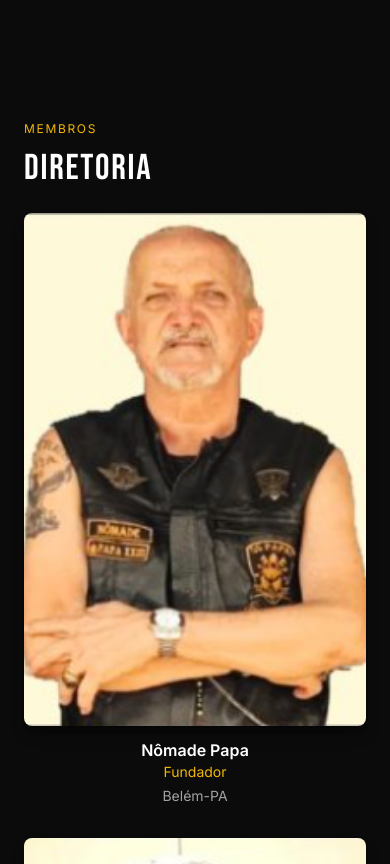
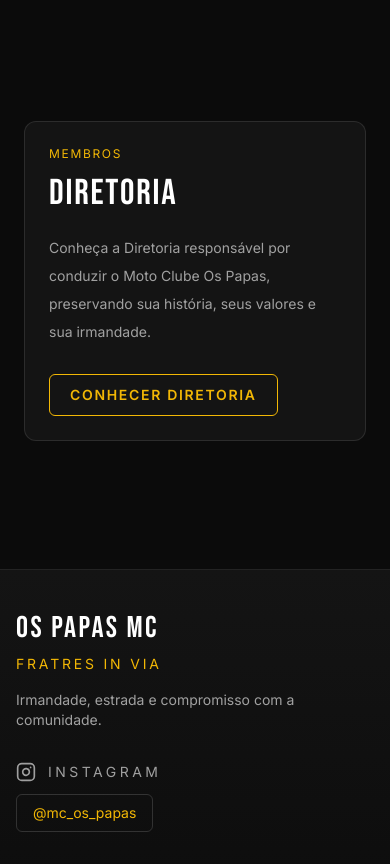
Before and after one commit to pedrocordova82/ospapas-site, a Next.js app in the folder web/: page /sobre in a window 390 px wide. Shown: the part 10160-11024 px from the top of the page. Built offline with nearby package versions, Linux system fonts and the light colour scheme.

Commit message:
Criação da página Diretoria

```diff
--- /dev/null
+++ b/web/app/diretoria/page.tsx
@@ -0,0 +1,62 @@
+import Image from "next/image";
+import { leadership } from "@/data/leadership";
+import { Reveal } from "@/components/ui/Reveal";
+
+export default function DiretoriaPage() {
+  return (
+    <div className="pb-16">
+      <section className="relative isolate overflow-hidden border-b border-white/10">
+        <Image
+          src="/images/sobre/capa_sobre.png"
+          alt="Moto Clube Os Papas"
+          fill
+          priority
+          className="object-cover"
+          sizes="100vw"
+        />
+        <div className="absolute inset-0 bg-[linear-gradient(180deg,rgba(11,11,11,0.5)_0%,rgba(11,11,11,0.95)_100%)]" />
+
+        <div className="relative mx-auto flex min-h-[42vh] w-full max-w-6xl items-end px-4 py-12 sm:px-6 lg:px-8">
+          <div className="max-w-3xl">
+            <p className="text-base uppercase tracking-[0.16em] text-[color:var(--color-gold-500)]">Institucional</p>
+            <h1 className="mt-3 text-balance font-heading text-5xl uppercase tracking-[0.05em] text-white sm:text-6xl lg:text-7xl">
+              Conheça a Diretoria
+            </h1>
+            <p className="mt-5 text-base leading-7 text-[color:var(--color-text-200)] sm:text-lg sm:leading-8">
+              Conheça os responsáveis por conduzir o Moto Clube Os Papas, preservando sua história, seus valores e sua irmandade.
+            </p>
+          </div>
+        </div>
+      </section>
+
+      <Reveal>
+        <section className="mx-auto w-full max-w-6xl px-6 py-16">
+          <p className="text-xs uppercase tracking-[0.14em] text-[color:var(--color-gold-500)]">Membros</p>
+          <h2 className="mt-3 font-heading text-4xl uppercase tracking-[0.05em] text-white sm:text-5xl">Diretoria</h2>
+          <div className="mt-8 grid grid-cols-1 gap-8 sm:grid-cols-2 md:grid-cols-3 lg:grid-cols-4">
+            {leadership.map((leader) => (
+              <article key={leader.name} className="group text-center">
+                <div className="aspect-[2/3] overflow-hidden rounded-lg shadow-lg shadow-black/40">
+                  <div className="relative h-full w-full">
+                    <Image
+                      src={leader.image}
+                      alt={leader.name}
+                      fill
+                      className="object-cover transition duration-300 group-hover:scale-[1.03]"
+                      sizes="(min-width: 1024px) 25vw, (min-width: 768px) 33vw, (min-width: 640px) 50vw, 100vw"
+                    />
+                  </div>
+                </div>
+                <div className="mt-3 text-center">
+                  <p className="font-semibold text-white">{leader.name}</p>
+                  <p className="text-sm text-[color:var(--color-gold-500)]">{leader.rank}</p>
+                  <p className="mt-1 text-sm text-[color:var(--color-text-300)]">{leader.sede}</p>
+                </div>
+              </article>
+            ))}
+          </div>
+        </section>
+      </Reveal>
+    </div>
+  );
+}
--- a/web/app/page.tsx
+++ b/web/app/page.tsx
@@ -1,7 +1,6 @@
 // TESTE DEPLOY VERCEL - confirmar push
 import { SedeCard } from "@/components/sedes/SedeCard";
 import { Reveal } from "@/components/ui/Reveal";
-import Image from "next/image";
 import Link from "next/link";
 
 export default function Home() {
@@ -81,7 +80,7 @@ export default function Home() {
           </h1>
           <p className="mt-6 text-sm uppercase tracking-[0.2em] text-white/80 sm:text-base sm:tracking-[0.24em]">FRATRES IN VIA</p>
           <p className="mt-8 max-w-2xl text-base leading-7 text-white/80 sm:mt-10 sm:text-lg sm:leading-8">
-            Estar em um Moto Clube é muito mais do que "andar de moto em grupo", é pertencer a algo muito maior. É ter códigos, histórias, símbolos e identidade que constroem uma irmandade capaz de cruzar quilômetros de asfalto e décadas de convivência. Esse é o Moto Clube OS PAPAS!
+            Estar em um Moto Clube é muito mais do que &quot;andar de moto em grupo&quot;, é pertencer a algo muito maior. É ter códigos, histórias, símbolos e identidade que constroem uma irmandade capaz de cruzar quilômetros de asfalto e décadas de convivência. Esse é o Moto Clube OS PAPAS!
           </p>
           <div className="mt-10 flex flex-col gap-4 sm:mt-12 sm:flex-row sm:flex-wrap">
             <a
--- a/web/app/sobre/page.tsx
+++ b/web/app/sobre/page.tsx
@@ -1,17 +1,12 @@
 import Image from "next/image";
+import Link from "next/link";
 import type { ComponentType, SVGProps } from "react";
 import {
   ResponsabilidadeIcon,
-  FamiliaIcon,
   Handshake,
   HeartHandshake,
   Scale,
-  Crown,
   Shield,
-  ShieldCheck,
-  Users,
-  User,
-  UserCircle,
   UsersRound,
 } from "@/components/ui/icons/icons";
 import { Reveal } from "@/components/ui/Reveal";
@@ -79,45 +74,6 @@ const identityCards = [
     text: "Como todos são filhos do Pai, assim, nos tornaríamos IRMÃOS NA ESTRADA, cuja frase em latim “FRATRES IN VIA” escolhida por nosso vice, Da Pop, está representada em nosso Brasão.",
   },
 ];
-
-const leadership = [
-  {
-    name: "Nômade Papa",
-    rank: "Fundador",
-    sede: "Belém-PA",
-    image: "/images/diretoria/nomade-papa-fundador-belem.png",
-  },
-  {
-    name: "Caveira",
-    rank: "Presidente - Cardeal",
-    sede: "Rio de janeiro-RJ",
-    image: "/images/diretoria/caveira-presidente-cardeal-regional-rio-de-janeiro.png",
-  },
-    {
-    name: "Netanf",
-    rank: "Vice Presidente - Cardeal",
-    sede: "Rio de Janeiro-RJ",
-    image: "/images/diretoria/netanf-diretor-financeiro-cardeal-regional-rio-de-janeiro.png",
-  },
-  {
-    name: "Verme",
-    rank: "Diretor Regional - Cardeal",
-    sede: "Rio de Janeiro-RJ",
-    image: "/images/diretoria/verme-diretor-cardeal-regional-regional-reio-de-janeiro.png",
-  },
-  {
-    name: "Poodle",
-    rank: "Diretor Regional - Cardela",
-    sede: "Brasília-DF",
-    image: "/images/diretoria/podle-diretor-cardeal-regional-brasilia.png",
-  },
-  {
-    name: "El Loco",
-    rank: "Representante - Cardeal",
-    sede: "São Luís-MA",
-    image: "/images/diretoria/el-loco-representante-cardeal-subsede-sao-luis.png",
-  },
- ];
 
 const hierarchy = [
   {
@@ -358,28 +314,18 @@ No intervalo de um almoço, no restaurante Yamaga, em Ananindeua-PA, conversavam
 
       <Reveal>
         <section className="mx-auto w-full max-w-6xl px-6 py-16">
-          <p className="text-xs uppercase tracking-[0.14em] text-[color:var(--color-gold-500)]">Membros</p>
-          <h2 className="mt-3 font-heading text-4xl uppercase tracking-[0.05em] text-white sm:text-5xl">Diretoria</h2>
-          <div className="mt-6 grid grid-cols-1 gap-8 sm:grid-cols-2 md:grid-cols-3 lg:grid-cols-4">
-            {leadership.map((leader) => (
-              <article key={leader.name} className="group text-center">
-                <div className="overflow-hidden rounded-lg aspect-[2/3] shadow-lg shadow-black/40">
-                  <div className="relative h-full w-full">
-                    <Image
-                      src={leader.image}
-                      alt={leader.name}
-                      fill
-                      className="object-cover transition duration-300 group-hover:scale-[1.03]"
-                    />
-                  </div>
-                </div>
-                <div className="mt-3 text-center">
-                  <p className="font-semibold text-white">{leader.name}</p>
-                  <p className="text-sm text-[color:var(--color-gold-500)]">{leader.rank}</p>
-                  <p className="mt-1 text-sm text-[color:var(--color-text-300)]">{leader.sede}</p>
-                </div>
-              </article>
-            ))}
+          <div className="rounded-xl border border-white/10 bg-[color:var(--color-bg-900)] p-6 sm:p-8">
+            <p className="text-xs uppercase tracking-[0.14em] text-[color:var(--color-gold-500)]">Membros</p>
+            <h2 className="mt-3 font-heading text-4xl uppercase tracking-[0.05em] text-white sm:text-5xl">Diretoria</h2>
+            <p className="mt-5 max-w-3xl text-sm leading-7 text-[color:var(--color-text-300)] sm:text-base sm:leading-8">
+              Conheça a Diretoria responsável por conduzir o Moto Clube Os Papas, preservando sua história, seus valores e sua irmandade.
+            </p>
+            <Link
+              href="/diretoria"
+              className="mt-7 inline-flex rounded-md border border-[color:var(--color-gold-500)] px-5 py-2.5 text-sm font-semibold uppercase tracking-[0.12em] text-[color:var(--color-gold-500)] transition hover:bg-[color:var(--color-gold-500)] hover:text-black focus-visible:outline-none focus-visible:ring-2 focus-visible:ring-[color:var(--color-gold-500)] focus-visible:ring-offset-2 focus-visible:ring-offset-[color:var(--color-bg-900)]"
+            >
+              Conhecer Diretoria
+            </Link>
           </div>
         </section>
       </Reveal>
--- /dev/null
+++ b/web/data/leadership.ts
@@ -0,0 +1,38 @@
+export const leadership = [
+  {
+    name: "Nômade Papa",
+    rank: "Fundador",
+    sede: "Belém-PA",
+    image: "/images/diretoria/nomade-papa-fundador-belem.png",
+  },
+  {
+    name: "Caveira",
+    rank: "Presidente - Cardeal",
+    sede: "Rio de janeiro-RJ",
+    image: "/images/diretoria/caveira-presidente-cardeal-regional-rio-de-janeiro.png",
+  },
+  {
+    name: "Netanf",
+    rank: "Vice Presidente - Cardeal",
+    sede: "Rio de Janeiro-RJ",
+    image: "/images/diretoria/netanf-diretor-financeiro-cardeal-regional-rio-de-janeiro.png",
+  },
+  {
+    name: "Verme",
+    rank: "Diretor Regional - Cardeal",
+    sede: "Rio de Janeiro-RJ",
+    image: "/images/diretoria/verme-diretor-cardeal-regional-regional-reio-de-janeiro.png",
+  },
+  {
+    name: "Poodle",
+    rank: "Diretor Regional - Cardela",
+    sede: "Brasília-DF",
+    image: "/images/diretoria/podle-diretor-cardeal-regional-brasilia.png",
+  },
+  {
+    name: "El Loco",
+    rank: "Representante - Cardeal",
+    sede: "São Luís-MA",
+    image: "/images/diretoria/el-loco-representante-cardeal-subsede-sao-luis.png",
+  },
+];
```
Also changed, not shown: web/components/layout/Header.tsx (+8 -7 lines).
